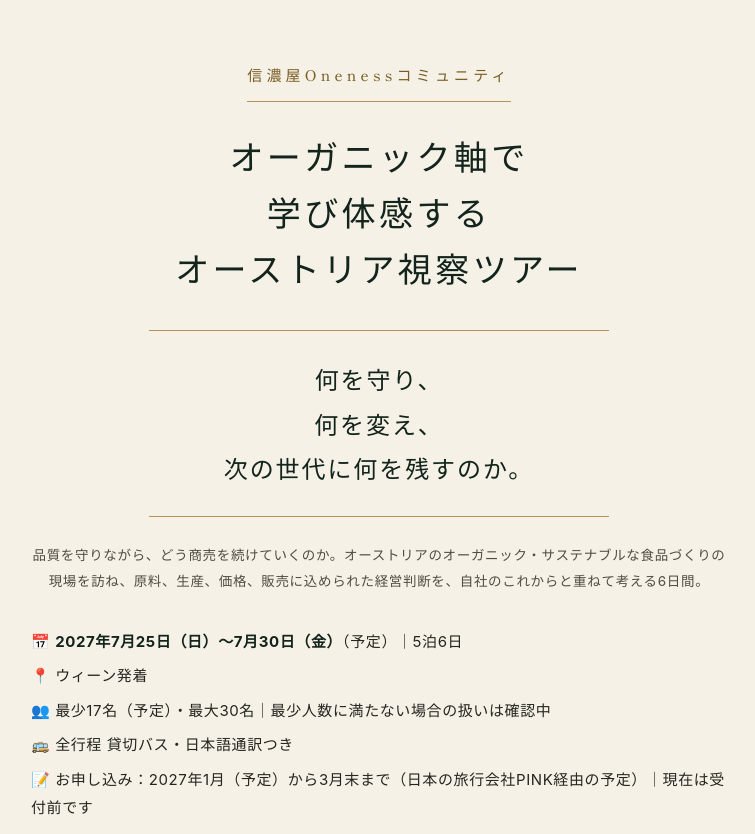
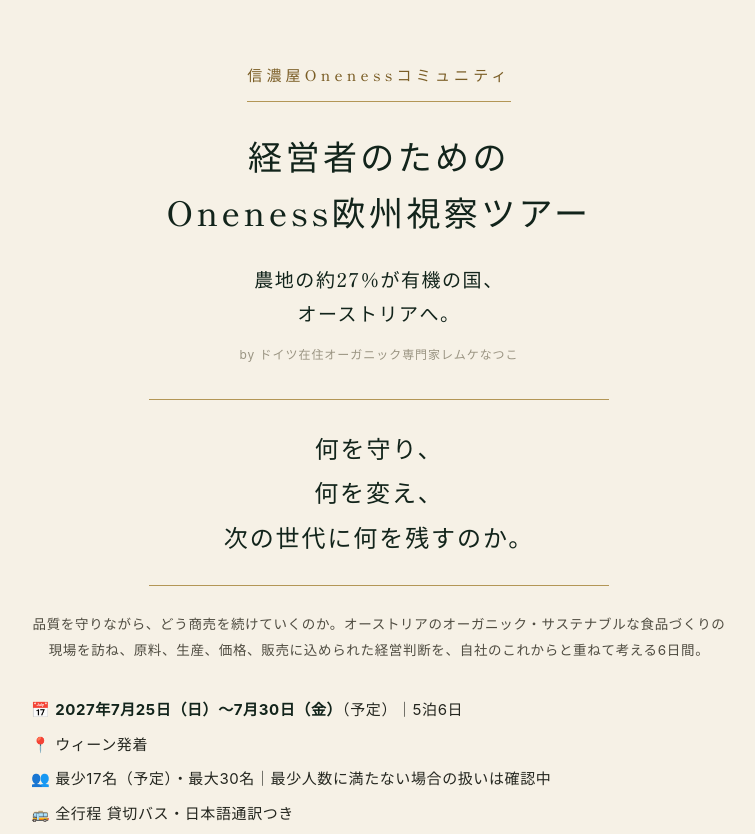
Before and after one commit to IOBSchool/onenesstour2027, a plain HTML site: page index.html in a window 1280 px wide. Shown: the top 834 px of the page, without its empty margins (261-1016 px from the left). Drawn offline with Linux system fonts and the light colour scheme.

Commit message:
LPのタイトルを「経営者のためのOneness欧州視察ツアー」に変更し、タイトル下に「by ドイツ在住オーガニック専門家レムケなつこ」を小さく薄い色で追加
Co-Authored-By: Claude Sonnet 5.5 <noreply@anthropic.com>

```diff
--- a/index.html
+++ b/index.html
@@ -42,6 +42,8 @@ img{display:block;max-width:100%}
 .head{padding:60px 0 56px;text-align:center}
 .brand{font-family:var(--serif);font-weight:500;font-size:15px;line-height:1.6;letter-spacing:.28em;color:var(--brass-text);margin:0 0 26px;padding-bottom:14px;border-bottom:1px solid var(--brass);display:inline-block}
 h1{font-family:var(--serif);font-weight:500;font-size:26px;line-height:1.65;letter-spacing:.1em;margin:0;color:var(--forest)}
+.lead{font-family:var(--serif);font-weight:500;font-size:19px;line-height:1.8;letter-spacing:.08em;color:var(--forest);margin:22px 0 0}
+.by{margin:14px 0 0;font-size:12px;line-height:1.7;letter-spacing:.08em;color:#9a9482}
 .ask{font-family:var(--serif);font-weight:500;font-size:20px;line-height:1.85;letter-spacing:.08em;color:var(--forest);margin:34px auto 0;padding:26px 0;border-top:1px solid var(--brass);border-bottom:1px solid var(--brass);max-width:380px}
 .sub{margin:26px 0 0;font-size:13.5px;line-height:1.9;color:var(--ink-soft);letter-spacing:.05em}
 
@@ -231,7 +233,9 @@ p{margin:0 0 16px}
 
 <header class="head"><div class="in">
   <p class="brand">信濃屋Onenessコミュニティ</p>
-  <h1>オーガニック軸で<br>学び体感する<br>オーストリア視察ツアー</h1>
+  <h1>経営者のための<br>Oneness欧州視察ツアー</h1>
+  <p class="lead">農地の約27%が有機の国、<br>オーストリアへ。</p>
+  <p class="by">by ドイツ在住オーガニック専門家レムケなつこ</p>
   <p class="ask">何を守り、<br>何を変え、<br>次の世代に何を残すのか。</p>
   <p class="sub"><budoux-ja>品質を守りながら、どう商売を続けていくのか。オーストリアのオーガニック・サステナブルな食品づくりの現場を訪ね、原料、生産、価格、販売に込められた経営判断を、自社のこれからと重ねて考える6日間。</budoux-ja></p>
   <ul class="meta">
```
